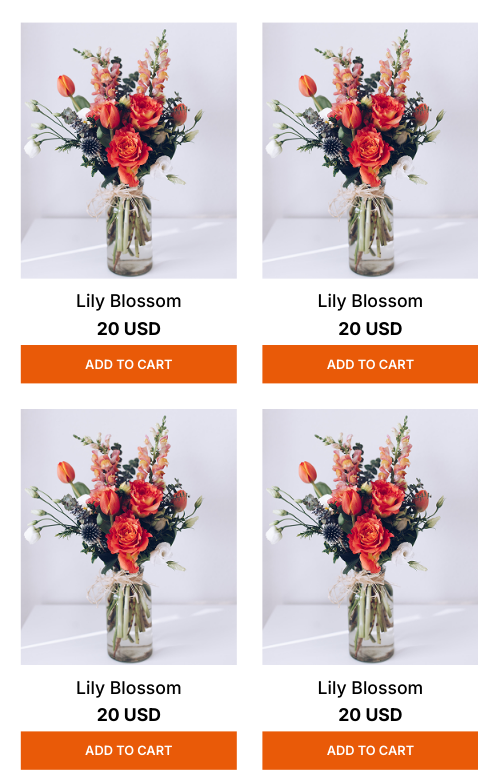
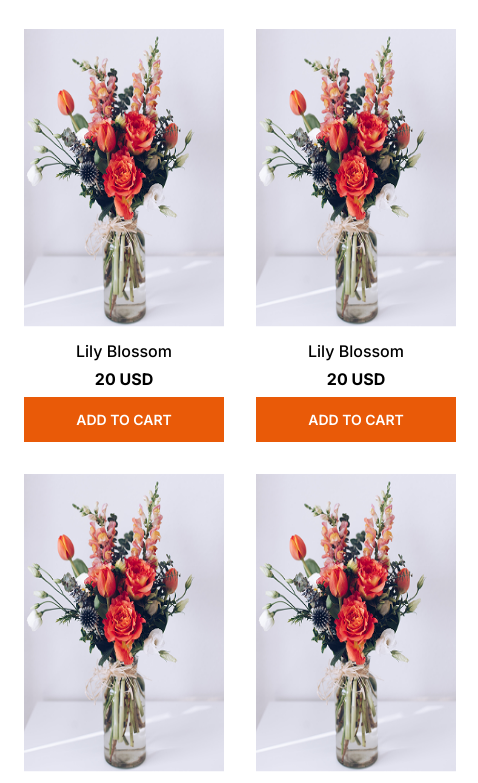
Before and after one commit to tuRjoX/flower-market-website, a plain HTML site: page index.html in a window 390 px wide. Shown: the part 904-1687 px from the top of the page, 478 px wide, since content can reach past the window. Drawn offline with Linux system fonts and the light colour scheme.

Commit message:
Minor Fix

```diff
--- a/styles/styles.css
+++ b/styles/styles.css
@@ -406,9 +406,6 @@ footer {
     /* Flower Collection */
     .flower-cards {
         grid-template-columns: repeat(2, 1fr);
-        transform: scale(0.8);
-        transform-origin: top left;
-        width: 100%;
     }
     .flower-title h2 {
         font-size: 1.5rem; /* 50px */
@@ -416,6 +413,43 @@ footer {
     .flower-title p {
         font-size: 0.875rem; /* 14px */
         max-width: 100%;
+    }
+    .card img{
+        width: 200px;
+        height: 300px;
+    }
+    .btn {
+        font-weight: 600;
+        font-size: 0.875rem;
+        color: #FFFFFF;
+        background-color: #E95A08;
+        padding: 0.75rem 3rem;
+        border: 2px solid transparent;
+        cursor: pointer;
+        width: 200px; /* 270px */
+        transition:
+        transform 0.3s ease,
+        box-shadow 0.3s ease,
+        background-color 0.3s ease,
+        color 0.3s ease,
+        border-color 0.3s ease;
+    }
+    .btn:hover {
+        transform: scale(1.05);
+        background-color: #FFFFFF;
+        color: #E95A08;
+        border-color: #E95A08;
+        box-shadow: 0 8px 20px rgba(78, 71, 255, 0.15);
+    }
+    .card h5{
+        font-size: 1rem; /* 14px */
+        margin: 0.5rem 0; /* 8px */
+        font-weight: 500;
+    }
+    .card h4 {
+        font-size: 1rem; /* 16px */
+        margin: 0.5rem 0; /* 8px */
+        font-weight: bold;
     }
     /* Trusted Seller */
     .trusted-seller-section {
```
